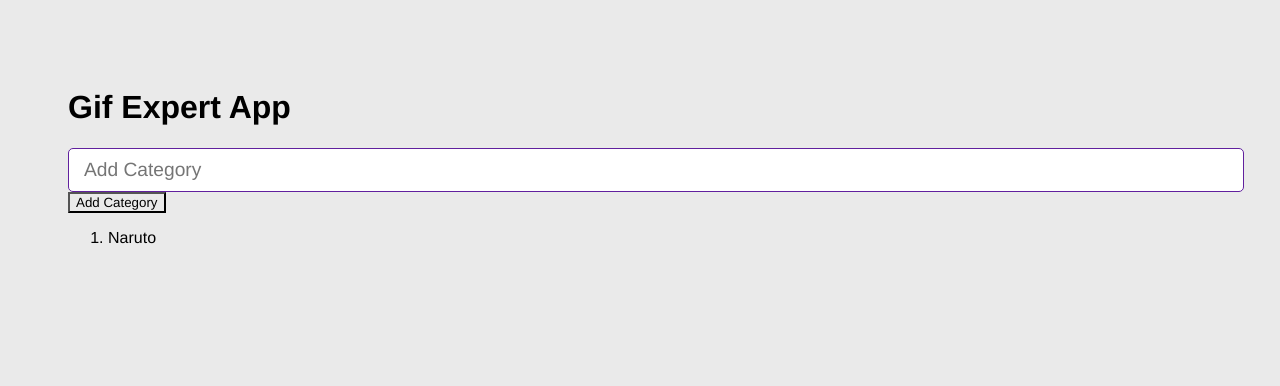
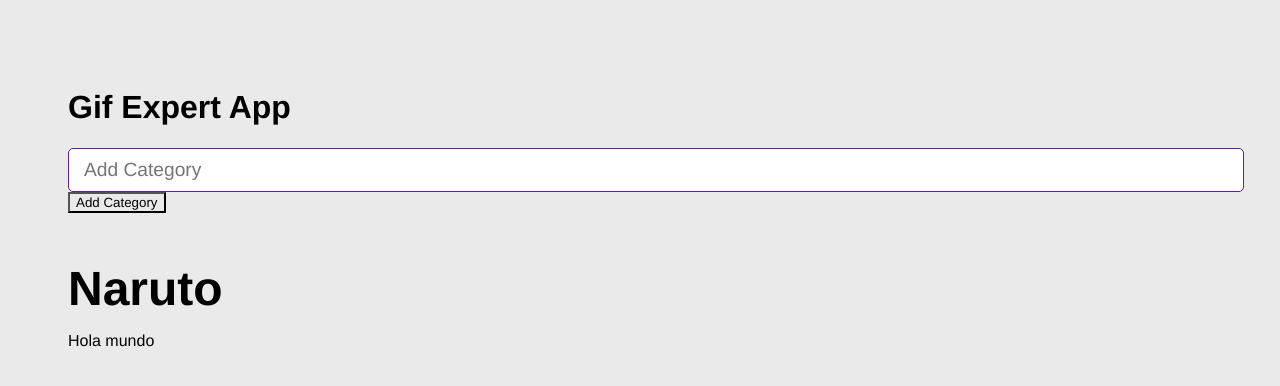
Before and after one commit to Snipsx17/GifExpert, a React (Vite) app: page / in a window 1280 px wide. Shown: the top 386 px of the page. Built offline with nearby package versions, Linux system fonts and the light colour scheme; no server answers.

Commit message:
Add gifGrid component and getGif helper function

```diff
--- a/src/GifExpertApp.tsx
+++ b/src/GifExpertApp.tsx
@@ -1,28 +1,24 @@
 import { useState } from 'react';
 import { AddCategory } from './components/AddCategory';
+import { GifGrid } from './components/GifGrid';
 
 export function GiftExpertApp() {
   const [categories, setCategories] = useState(['Naruto']);
 
   const onNewCategory = (newCategory: string) => {
+    if (categories.includes(newCategory)) return;
     setCategories([...categories, newCategory]);
   };
 
   return (
     <>
-      {/* title */}
       <h1>Gif Expert App</h1>
 
-      {/* input search */}
       <AddCategory onNewCategory={onNewCategory} />
 
-      {/* Gif List */}
-      <ol>
-        {categories.map((category) => (
-          <li key={category}>{category}</li>
-        ))}
-      </ol>
-      {/* Git Item */}
+      {categories.map((category) => (
+        <GifGrid key={category} category={category} />
+      ))}
     </>
   );
 }
--- /dev/null
+++ b/src/components/GifGrid.tsx
@@ -0,0 +1,12 @@
+import { getGifs } from '../helpers/getGifs';
+
+export const GifGrid = ({ category }: { category: string }) => {
+  getGifs(category);
+
+  return (
+    <div>
+      <h3>{category}</h3>
+      <p>Hola mundo</p>
+    </div>
+  );
+};
--- /dev/null
+++ b/src/helpers/getGifs.ts
@@ -0,0 +1,28 @@
+type GifData = {
+  id: string;
+  title: string;
+  images: { downsized_medium: { url: string } };
+};
+
+export const getGifs = async (category: string) => {
+  const url = `https://api.giphy.com/v1/gifs/search?q=${category}&limit=10&api_key=4lYawTEU828pewHwun8EvM6SYhCuW5Q9`;
+
+  const responce = await fetch(url);
+  const { data } = await responce.json();
+
+  const gits = data.map(
+    ({
+      id,
+      title,
+      images: {
+        downsized_medium: { url },
+      },
+    }: GifData) => ({
+      id,
+      title,
+      url,
+    })
+  );
+
+  return gits;
+};
```
